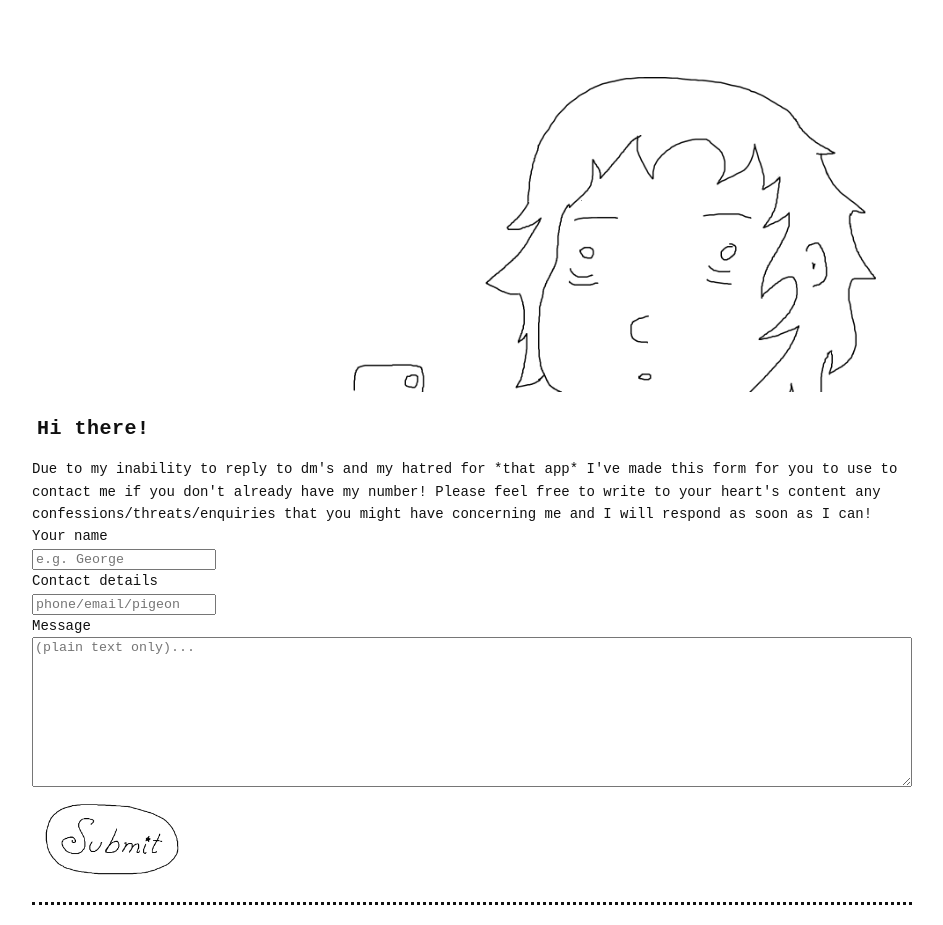
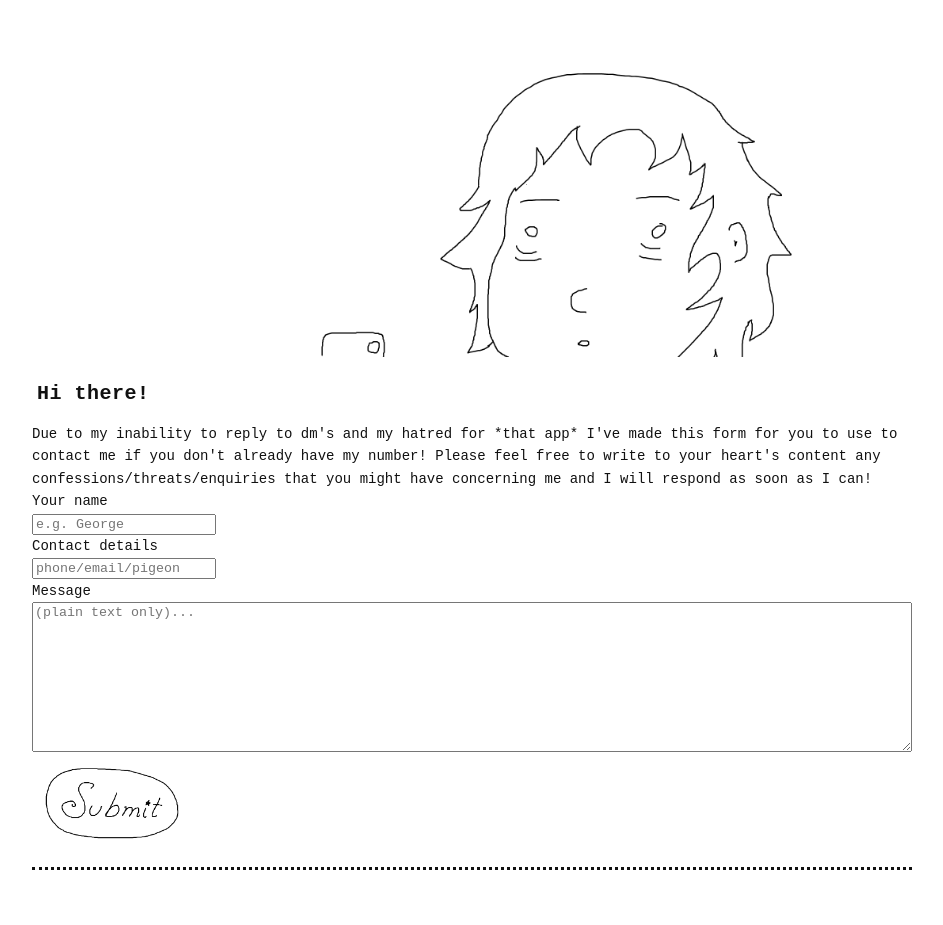
Before and after one commit to localmosquito/contact, a plain HTML site: page index.html in a window 1280 px wide. Shown: the whole page, without its empty margins (168-1111 px from the left). After the commit the page ends 890 px from the top, so only its background shows below. Drawn offline with Linux system fonts and the light colour scheme.

Commit message:
Update index.html

```diff
--- a/index.html
+++ b/index.html
@@ -15,7 +15,7 @@
     <main>
 
              <img src="img/pleasev1.png" onmouseover="this.src= 'img/pleasev2.png';
-        "onmouseout="this.src='img/pleasev1.png';" alt="" width=100% height=40% >
+        "onmouseout="this.src='img/pleasev1.png';" alt="" width=90% height=40% >
 
 
         <h1>Hi there!</h1>
```
